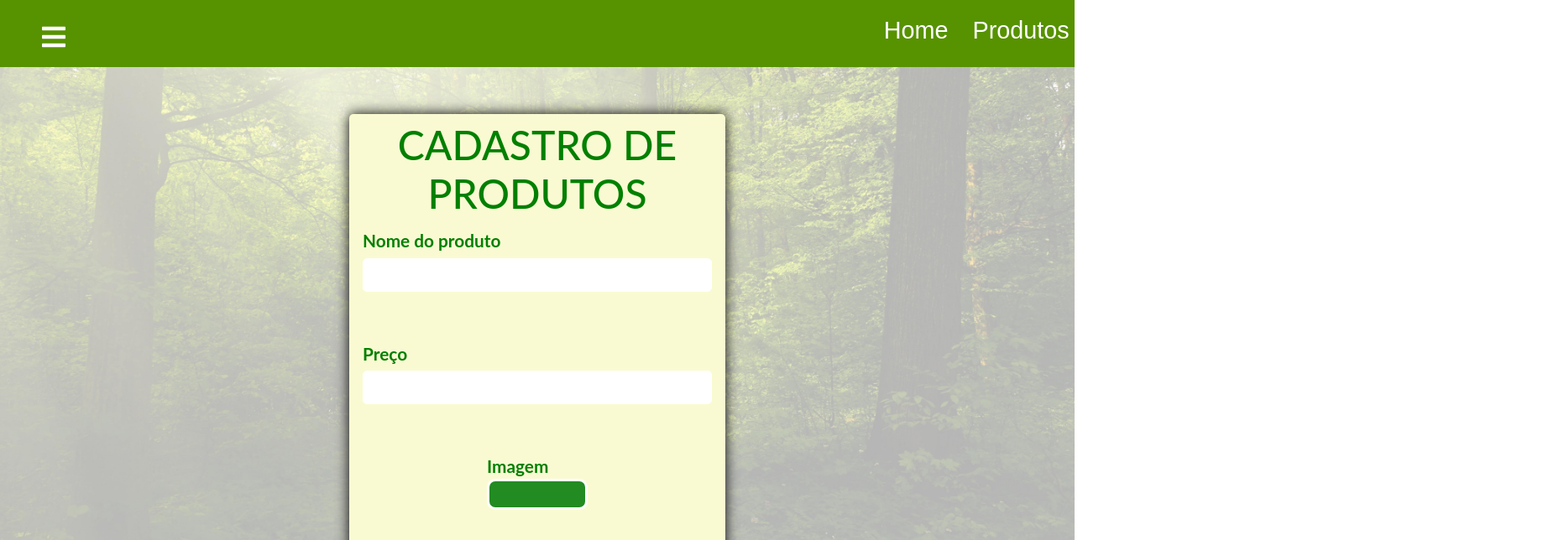
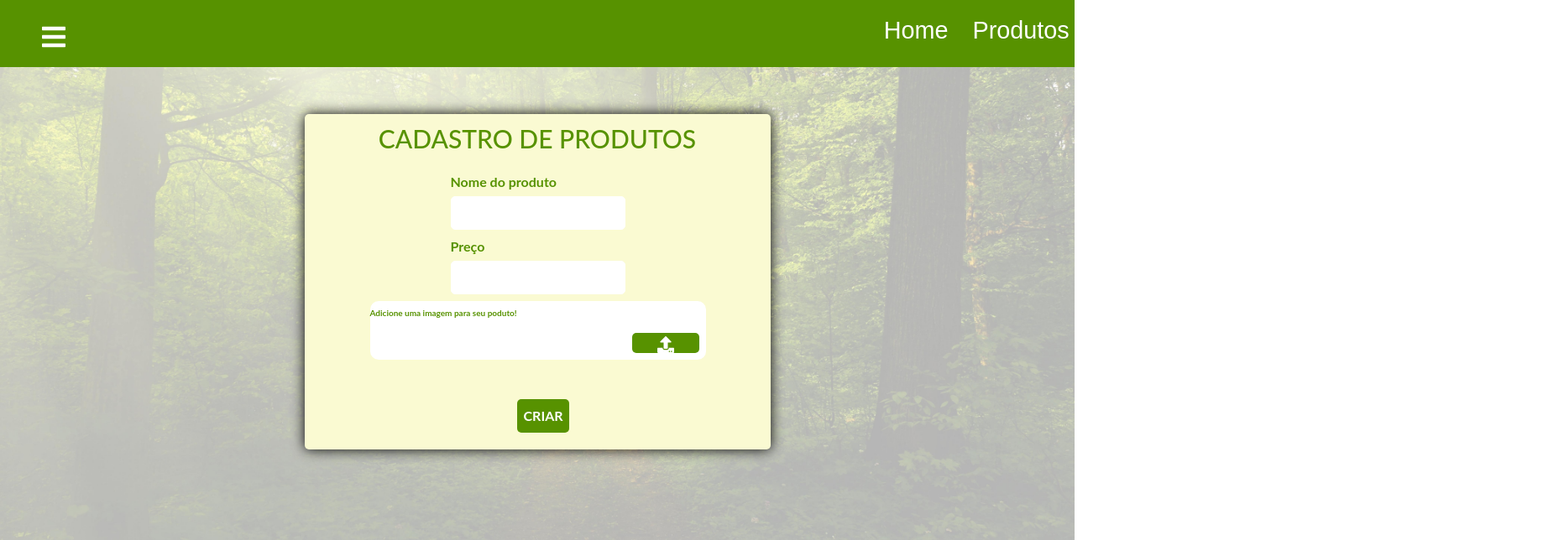
Before and after one commit to Vitoria-estevao-reg1sem2021/tcc-product, a React (Create React App) app: page /cadastroProd in a window 1280 px wide. Shown: the top 644 px of the page at 84% size, 1863 px wide, since content can reach past the window. Built offline with nearby package versions, Linux system fonts and the light colour scheme.

Commit message:
paciencia

```diff
--- a/src/Pages/Produtos/cadastroProd.js
+++ b/src/Pages/Produtos/cadastroProd.js
@@ -1,7 +1,9 @@
 import React, { useState, useContext } from "react";
-import "./layout/index.css";
+import "./layout/cadas_prod.css";
 import { createProduct } from "../../services/api";
 import { AuthContext } from "../../contexts/auth";
+import * as FaIcons from "react-icons/fa";
+
 
 const CadastroProd = () => {
   const [description, setDescription] = useState("");
@@ -22,7 +24,7 @@ const CadastroProd = () => {
         <form onSubmit={handleSubmit}>
           <h1>CADASTRO DE PRODUTOS</h1>
 
-          <div className="cadastro-label">
+          <div className="cadastro-labelp">
             <label>
               Nome do produto
               <div className="cadastro-input">
@@ -37,25 +39,31 @@ const CadastroProd = () => {
               {/* <span>{errors.description?.message}</span> */}
             </label>
           </div>
-          <div className="cadastro-label">
+          <div className="cadastro-labelp">
             <label>
               Preço
               <div className="cadastro-input">
                 <input
-                  type="price"
+                  type="text"
                   name="price"
                   id="price"
                   value={price}
                   onChange={(e) => setPrice(e.target.value)}
                 />
               </div>
-              {/* <span>{errors.price?.message}</span> */}
             </label>
           </div>
-          <div className="cadastro-label">
+          <div className="cadastro-labelp">
             <label>
-              Imagem
               <div className="up-file">
+              <div className="up-text"
+                  data-text="Adicione uma img do prod"
+                  value="">
+                    <p>Adicione uma imagem para seu poduto!</p>
+                  {/* $("cadastro-label").on("change", "image", function(){
+                    $(this).parent("up-text").attr("data-text",
+                    $(this).val().replace(/.*(\/|\\)/, ''))}); */}
+                </div>
                 <input
                   type="file"
                   name="image"
@@ -63,11 +71,14 @@ const CadastroProd = () => {
                   value={image}
                   onChange={(e) => setImage(e.target.value)}
                   placeholder="image"
-                  // style={{ display: 'none' }}
+                  hidden
                 />
-                <small id="helpId" >
-                {/* <FaIcons.FaUpload /> */}
-                </small>
+                <label for="image" id="Up_img_label">
+                  <center>
+                  <FaIcons.FaUpload id="icon_upload"/>
+                  </center>
+                </label>
+
               </div>
               {/* {errors.image && (
             <span>
--- a/src/Pages/Produtos/index.js
+++ b/src/Pages/Produtos/index.js
@@ -1,7 +1,7 @@
 import { getProducts, getProductsImage } from "./../../services/api";
 import { useEffect, useState } from "react";
 import { toast } from "react-toastify";
-import "./layout/index.css";
+import "./layout/index_prod.css";
 import * as FaIcons from "react-icons/fa";
 
 
--- /dev/null
+++ b/src/Pages/Produtos/layout/cadas_prod.css
@@ -0,0 +1,109 @@
+.cadastro-form {
+    height: 400px;
+    width: 50%;
+    /* margin: auto; */
+    margin-top: 5%;
+}
+
+.cadastro-form h1 {
+    text-align: center;
+    padding-top: 2%;
+    font-size: 30px;
+    color: #579200;
+    margin-bottom: 5px;
+}
+
+.cadastro-form form {
+    height: 100%;
+    width: 100%;
+    /* display: flex; */
+    gap: 0px;
+    /* margin: auto; */
+    /* margin-top: 1%; */
+    flex-direction: column;
+    /* justify-content: center;
+    align-items: center; */
+    background-color: #FAFAD2;
+    border-radius: 5px;
+    animation-name: fade;
+    animation-duration: 2s;
+    /* overflow: hidden; */
+    box-shadow: 0 0 1em black;
+}
+
+.cadastro-input input {
+    border-radius: 5px;
+    border: 1px solid white;
+    padding-left: 5px;
+    /* height: 5%; */
+    width: 100%;
+    margin-top: 5px;
+    /* animation-name: move;
+    animation-duration: 2s; */
+    margin-left: 0px;
+
+}
+
+.cadastro-input input:hover {
+    border: 1px solid #579200;
+}
+.cadastro-labelp label{
+    display: flex;
+    flex-direction: column;
+    /* animation-name: move;
+    animation-duration: 2s; */
+    color: #579200;
+    font-weight: bold;
+    font-size: 16px;
+    margin-left: 1px;
+
+}
+
+.submit-button button {
+    /* height: 5px; */
+    width: 130%;
+    background-color: #579200;
+    border-radius: 5px;
+    color: white;
+    border: none;
+    font-weight: bold;
+    cursor: pointer;
+    margin-bottom: 20px;
+    /* animation-name: move;
+    animation-duration: 2s; */
+
+}
+
+.submit-button {
+    padding-top: 7%;
+}
+
+#Up_img_label{
+    background-color: #579200;
+    border-radius: 5px;
+    width: 20%;
+    margin-left: 78%;
+    display: inline-block;
+}
+#icon_upload{
+    color: white;
+    width: 50%;
+    height: 20px;
+
+}
+.up-file{
+    background-color: white;
+    border-radius: 10px;
+    width: 400px;
+    min-width: 120px;
+}
+.up-text{
+    width: 60%;
+    display: inline-block;
+    padding-right: 0px;
+    margin-bottom: 0px;
+    /* margin: 0 auto; */
+}
+p{
+    font-size: 10px;
+}
--- a/src/Pages/Produtos/layout/index.css
+++ b/src/Pages/Produtos/layout/index_prod.css
@@ -41,7 +41,7 @@
 .botao {
     /* height: 10%; */
     width: 25%;
-    background-color: green;
+    background-color: #579200;
     border-radius: 0.7rem;
     color: white;
     font-weight: bold;
@@ -74,7 +74,7 @@
     padding: 0.2%;
     width: 100%;
     text-align: center;
-    color: forestgreen;
+    color: #579200;
     display: inline-block;
 
 }
@@ -94,7 +94,7 @@ input{
     animation-name: fade;
     animation-duration: 2s;
     display: inline-block; */
-    border: 2px solid forestgreen;
+    border: 2px solid #579200;
     border-radius: 5px ;
     width: 50%;
     min-width: 120px;
@@ -108,7 +108,7 @@ input{
 .bnt_add{
     border-radius: 100%;
     border: none;
-    background-color: forestgreen;
+    background-color: #579200;
     margin-left: 1.2%;
     position: relative;
     width: 2.3%;
@@ -137,14 +137,7 @@ margin-bottom: 0px;
     width: 100%;
     border: wihte;
 }
-.up-file{
-    background-color: forestgreen;
-    border: 3px solid white;
-    border-radius: 10px;
-    width: 50%;
-    min-width: 120px;
-    align-items: center;
-}
+
 small{
     color: white;
     margin: 5px;
```
